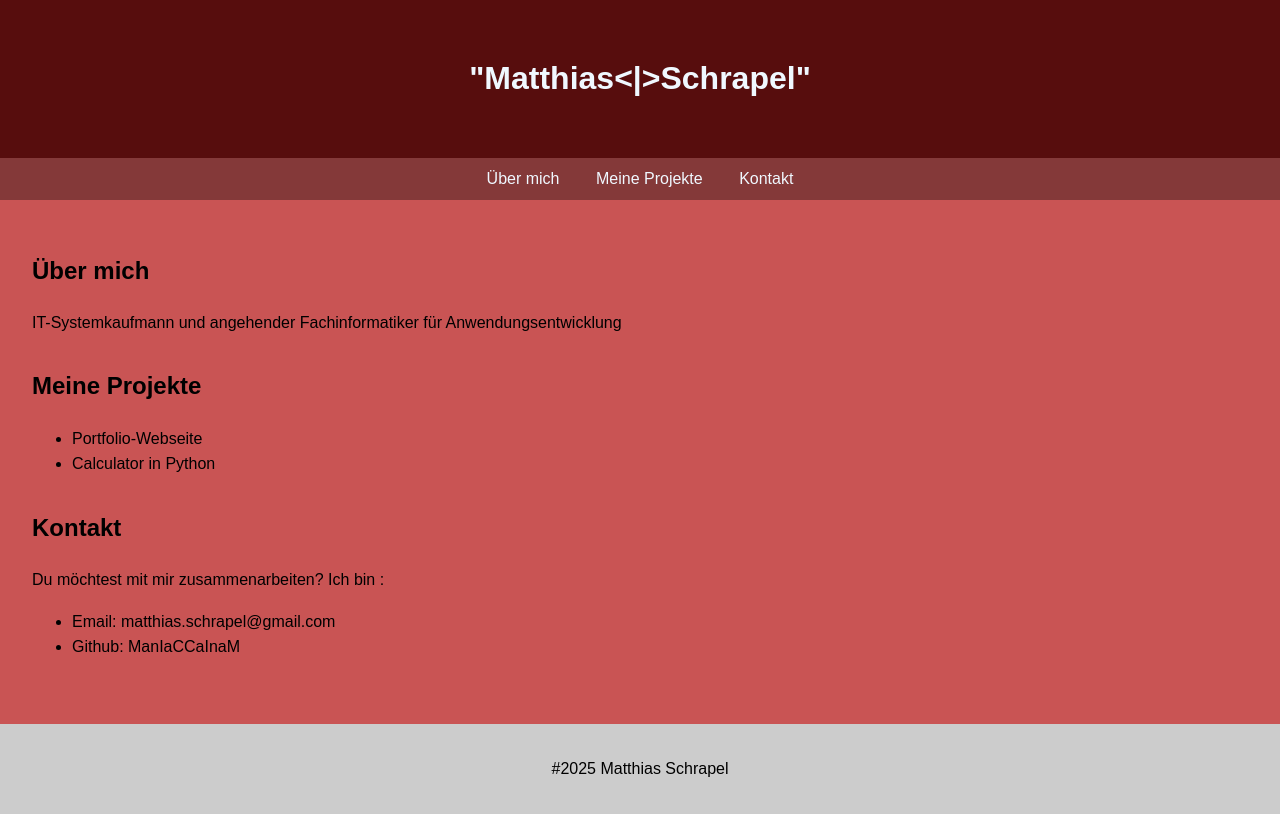
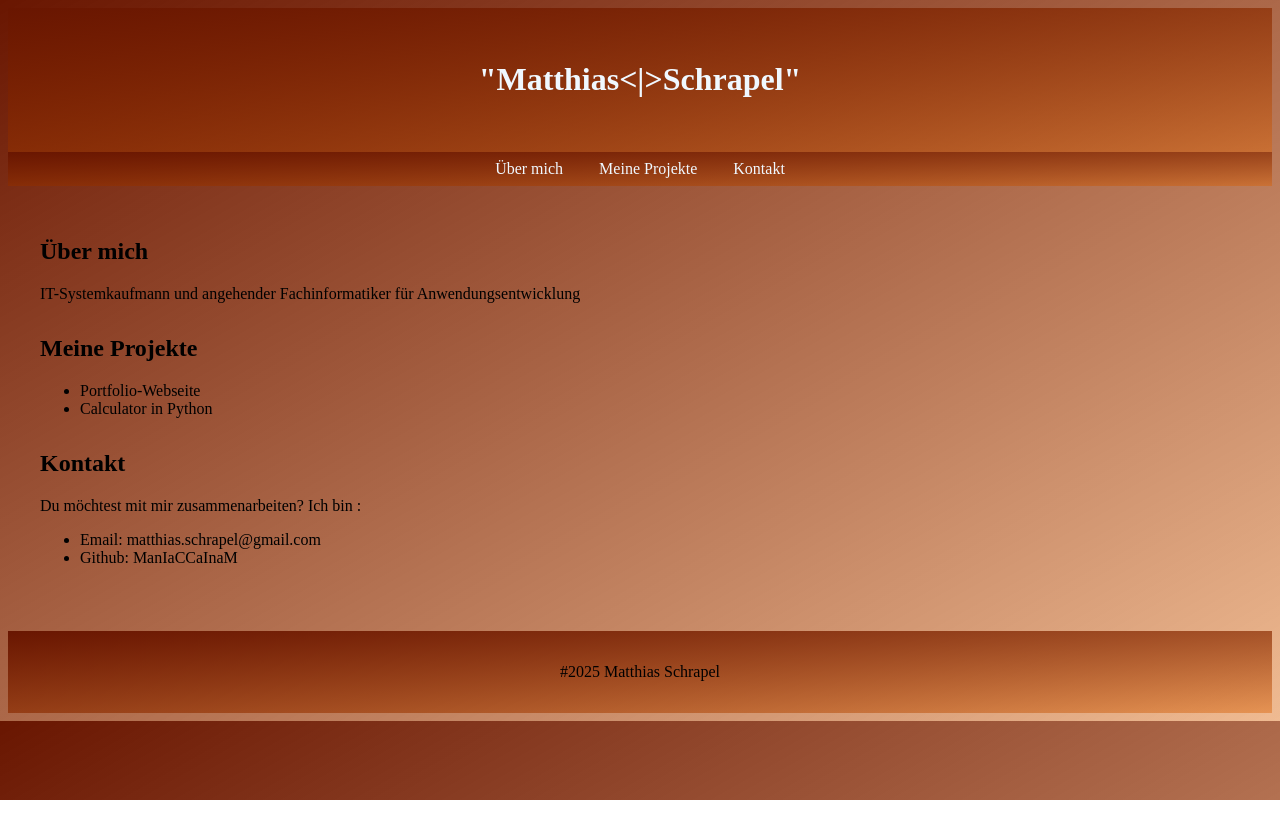
Before and after one commit to ManIaCCaInaM/portfolio, a plain HTML site: page index.html in a window 1280 px wide. Drawn offline with Linux system fonts and the light colour scheme.

Commit message:
gradients

```diff
--- a/style.css
+++ b/style.css
@@ -1,23 +1,20 @@
 
 
 body {
-    font-family: Arial, Helvetica, sans-serif;
-    line-height: 1.6;
-    margin: 0;
-    padding: 0;
-    background-color: rgb(201, 84, 84);
-    color: black;
+    background: linear-gradient(to bottom right, #691601, #db630670);
 }
 
+
 header {
-    background: rgba(71, 3, 3, 0.87);
+    background: linear-gradient(to bottom right, #691601, #db630670);
     color: aliceblue;
     padding: 2rem;
     text-align: center;
+    <link href="https://fonts.googleapis.com/css2?family=Poppins:wght@300;400;600&display=swap" rel="stylesheet">
 }
 
 nav {
-    background: rgba(122, 53, 53, 0.87);
+    background: linear-gradient(to bottom right, #691601, #db630670);
     padding: 0.5rem;
     text-align: center;
 }
@@ -39,7 +36,7 @@ section {
 footer {
     text-align: center;
     padding: 1rem;
-    background: #ccc;
+    background: linear-gradient(to bottom right, #691601, #db630670);
 }
 .logo img {
     height: 75px;
```
